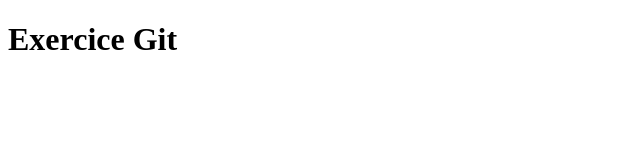
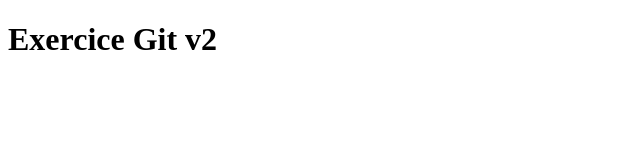
Before and after one commit to ThomasFREMONT/Exercice-Git, a plain HTML site: page index.html in a window 1280 px wide. Shown: the full height of the page, 0-640 px from the left. Drawn offline with Linux system fonts and the light colour scheme.

Commit message:
deuxieme commit

```diff
--- a/index.html
+++ b/index.html
@@ -6,6 +6,6 @@
 
 </head>
 <body>
-    <h1>Exercice Git</h1>
+    <h1>Exercice Git v2</h1>
 </body>
 </html>
```
